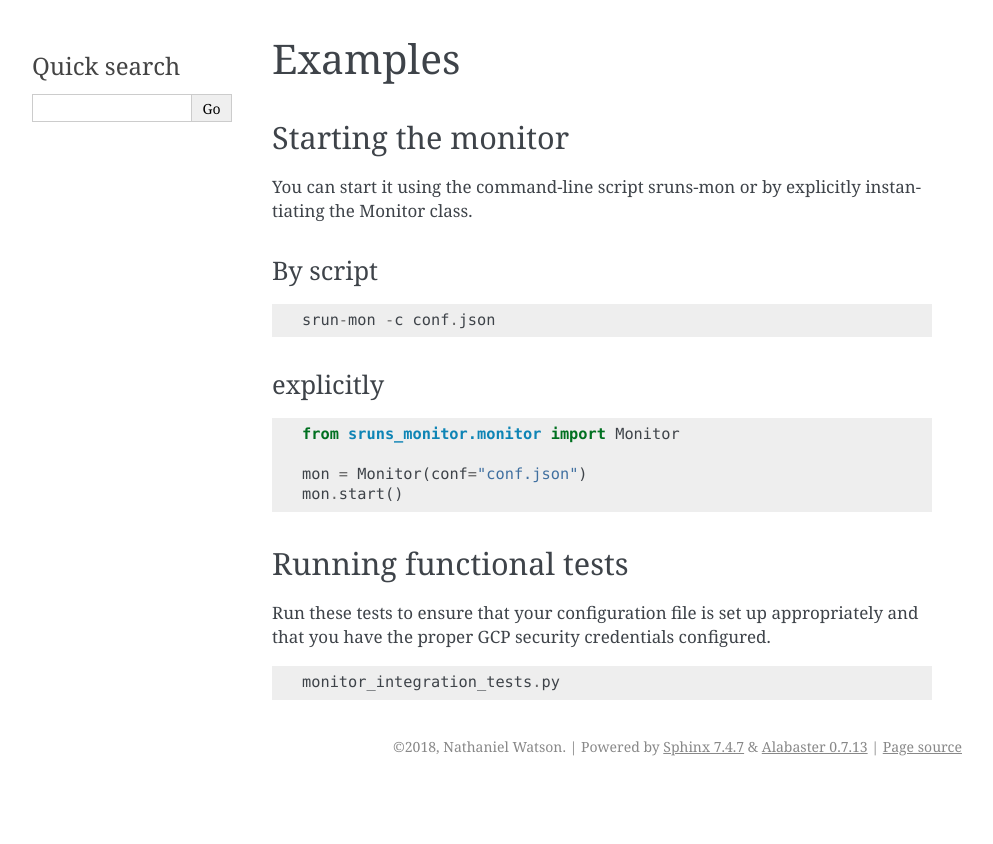
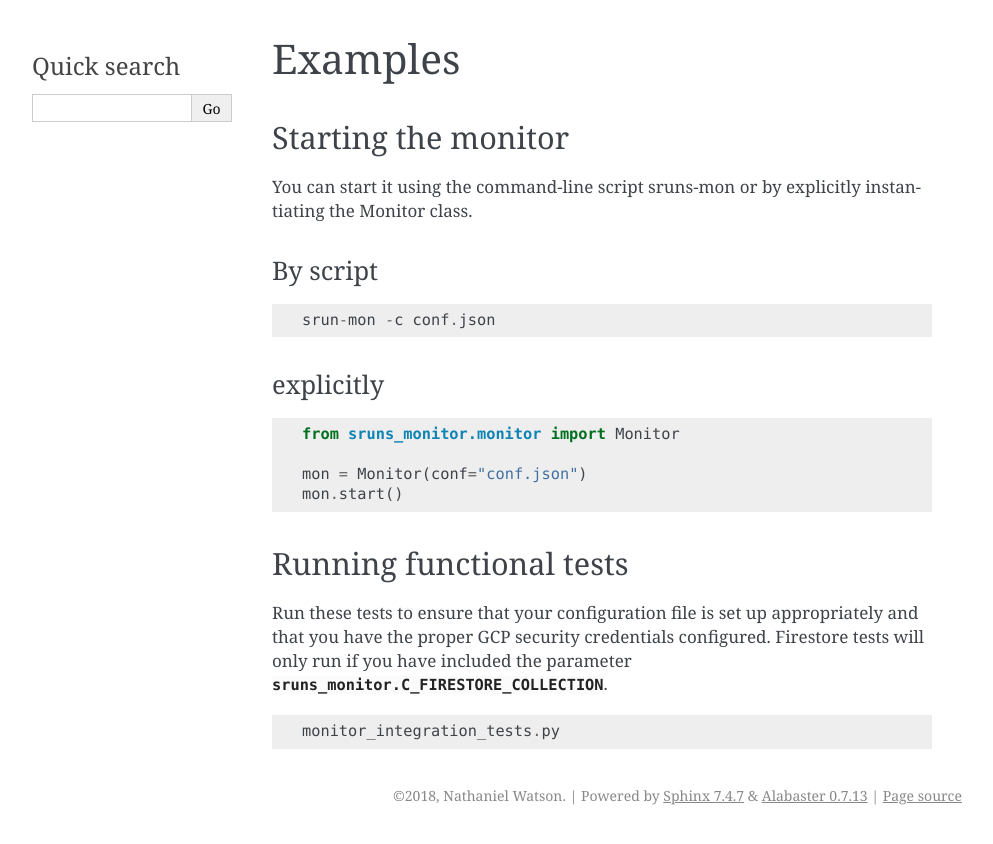
Before and after one commit to nathankw/sruns-monitor, a Sphinx documentation site: the page built from docs/examples.rst, in a window 1280 px wide. Shown: the top 844 px of the page, without its empty margins (148-1141 px from the left). Built offline with Sphinx 7.4.7, drawn with Linux system fonts in a browser that asks for light colours; pages that are not in the unit, such as notebooks, are missing from menus.

Commit message:
Updated documentation

```diff
--- a/README.rst
+++ b/README.rst
@@ -87,6 +87,8 @@ collection to use, for example. The possible keys are:
     seconds) at least to be conservative.
   * `watchdir`: (Required) The directory to monitor for new sequencing runs.
     remove it. Defaults to 604800 (1 week).
+
+The user-supplied configuration file is validated in the Monitor agains a built-in schema.
 
 Tracking workflow state
 =======================
--- a/docs/examples.rst
+++ b/docs/examples.rst
@@ -27,7 +27,9 @@ explicitly
 Running functional tests
 ------------------------
 Run these tests to ensure that your configuration file is set up appropriately and that you have the
-proper GCP security credentials configured.
+proper GCP security credentials configured. Firestore tests will only run if you have included the
+parameter :const:`sruns_monitor.C_FIRESTORE_COLLECTION`.
+
 ::
 
   monitor_integration_tests.py
```
Also changed, not shown: docs/index.rst (+7 -6 lines), docs/sruns_monitor.rst (added, +7 -0 lines), sruns_monitor/__init__.py (+11 -1 lines), 1 other file.
